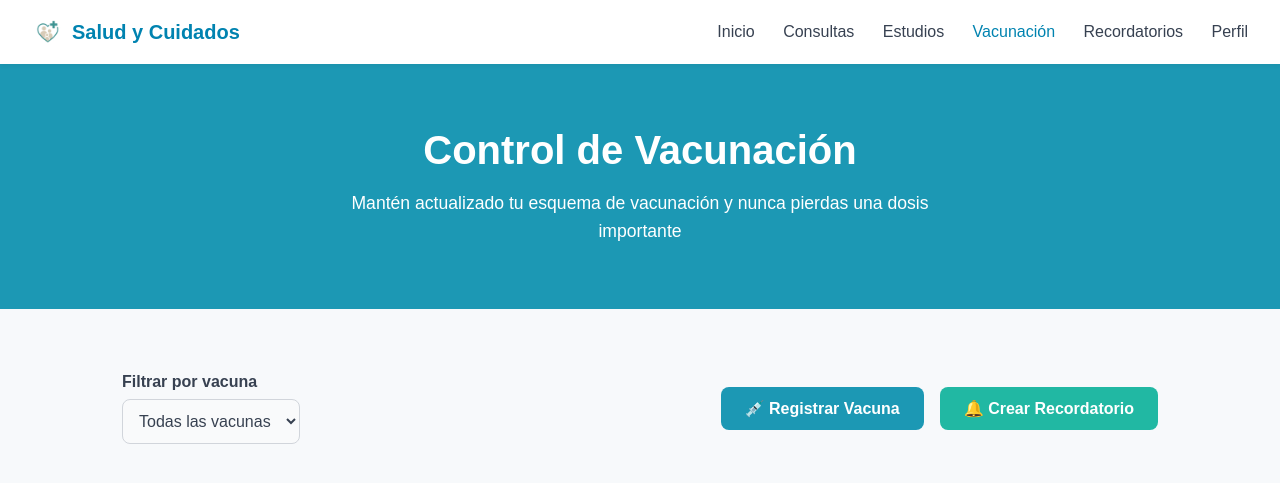
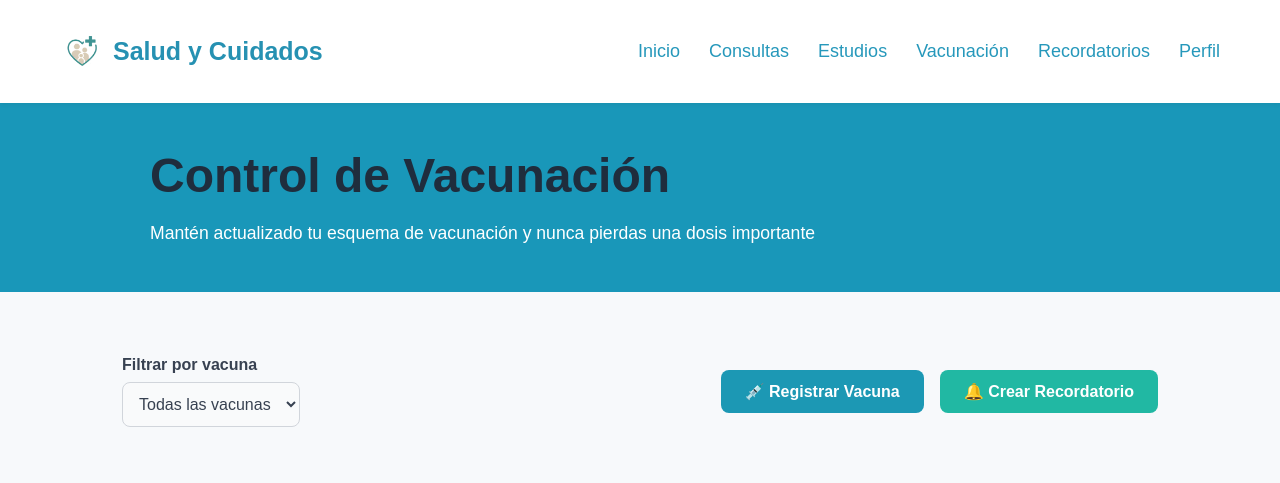
Before and after one commit to AndresAlexandroAvinaZaragoza/MedCard, a PHP site: page /CardMed/vacunacion.php in a window 1280 px wide. Shown: the top 483 px of the page. Run offline with PHP 8.4, Linux system fonts and the light colour scheme; some web fonts are replaced.

Commit message:
Vista completa sin terminar 14

```diff
--- a/vistaRecordatoriosVacunacion.css
+++ b/vistaRecordatoriosVacunacion.css
@@ -59,7 +59,9 @@ body {
   font-size: large;
 }
 
-
+.navbar nav a:hover {
+    color: #0e5d72;
+}
 
 /* ---------- HERO SECTION ---------- */
 .hero {
--- a/vistaVacunacion.css
+++ b/vistaVacunacion.css
@@ -16,7 +16,7 @@ body {
   justify-content: space-between;
   align-items: center;
   background-color: #ffffff;
-  padding: 1rem 2rem;
+  padding: 1.8rem 60px;
   box-shadow: 0 2px 4px rgba(0,0,0,0.05);
   position: sticky;
   top: 0;
@@ -27,48 +27,51 @@ body {
   display: flex;
   align-items: center;
   font-weight: 700;
-  font-size: 1.25rem;
-  color: #0083b0;
+  font-size: 25px;
+  color: #2691b2;
 }
 
 .logo-img {
-  width: 32px;
-  height: 32px;
+  width: 45px;
+  height: 45px;
   margin-right: 8px;
+}
+
+.menu{
+  font-size: large;
 }
 
 .menu a {
   margin-left: 1.5rem;
   text-decoration: none;
-  color: #374151;
+  color: #2698bb;
   font-weight: 500;
   transition: color 0.2s ease;
 }
 
-.menu a:hover,
-.menu a.active {
-  color: #0083b0;
+.navbar nav a:hover {
+    color: #0e5d72;
 }
 
 /* ---------- HERO SECTION ---------- */
 .hero {
-  background-color: #1c98b4;
-  color: white;
-  text-align: center;
-  padding: 4rem 1rem;
+  background-color: #1997b9;
+  color: #1f2d3d;
+  text-align: left;
+  padding: 45px 150px;
 }
 
 .hero h1 {
-  font-size: 2.5rem;
+  font-size: 3rem;
   font-weight: 700;
   margin-bottom: 1rem;
 }
 
 .hero p {
   font-size: 1.1rem;
-  max-width: 600px;
-  margin: 0 auto;
+  max-width: 800px;
   line-height: 1.6;
+  color: white;
 }
 
 /* ---------- MAIN CONTENT ---------- */
```
